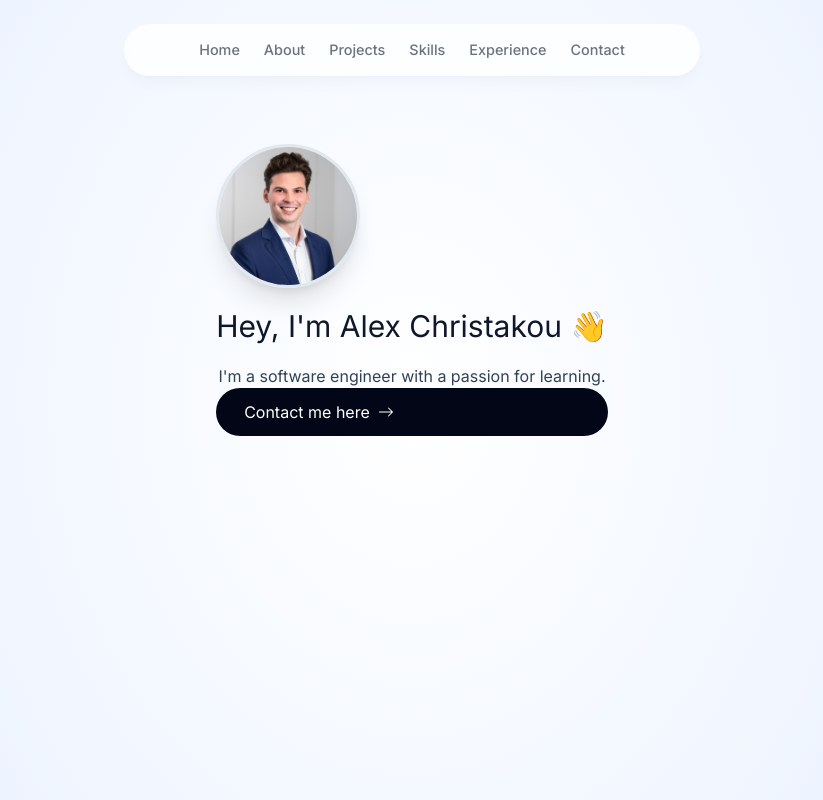
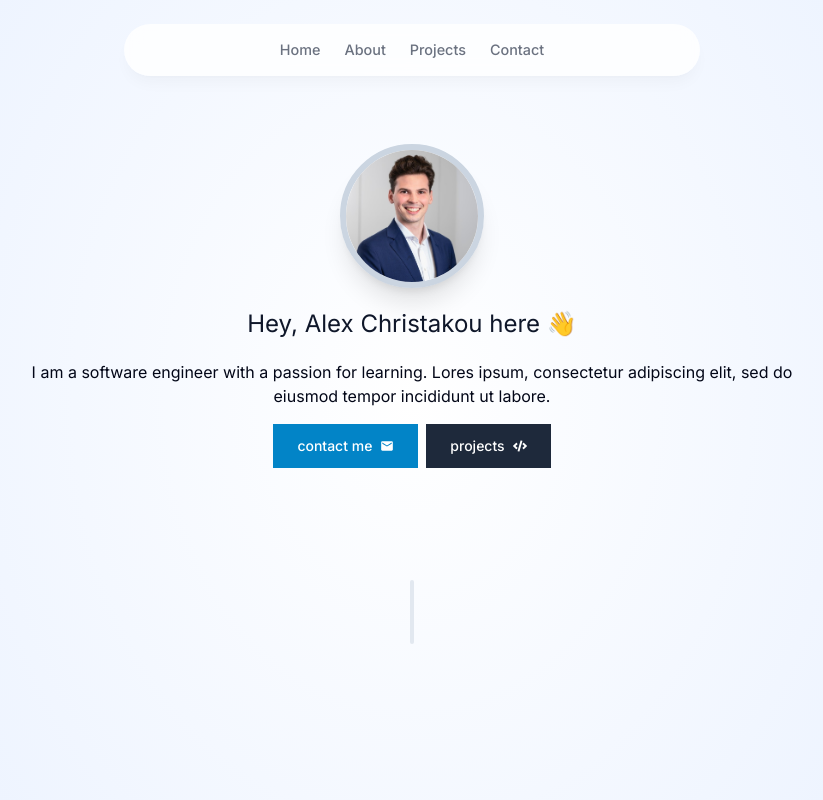
Before and after one commit to achris2/portfolio, a Next.js app: page / in a window 1280 px wide. Shown: the whole page, without its empty margins (228-1051 px from the left). Built offline with nearby package versions, Linux system fonts and the light colour scheme.

Commit message:
finished intro section, added about me section

```diff
--- a/app/layout.tsx
+++ b/app/layout.tsx
@@ -12,12 +12,14 @@ export const metadata = {
 export default function RootLayout({
   children,
 }: {
-  children: React.ReactNode
+  children: React.ReactNode;
 }) {
   return (
     <html lang="en">
-      <body className={`${inter.className} bg-white text-gray-950 relative pt-28 sm:pt-36`}>
-      <div className="absolute top-0 z-[-2] h-screen w-screen rotate-180 transform bg-white bg-[radial-gradient(60%_120%_at_50%_50%,hsla(180,65%,55%,0)_0,rgba(130,175,255,0.2)_100%)]">
+      <body className={`${inter.className} bg-white text-slate-950 relative pt-28 sm:pt-36`}>
+      <div className="absolute top-0 z-[-10] h-screen w-screen rotate-180 transform
+                       bg-white bg-[radial-gradient(60%_120%_at_50%_50%,hsla(180,65%,55%,0)_0,rgba(130,175,255,0.2)_100%)]
+                       ">
 
       </div>
 
--- a/app/page.tsx
+++ b/app/page.tsx
@@ -1,9 +1,11 @@
 import Intro from "@/components/intro";
+import { SectionDivider } from "@/components/sectiondivider";
 
 export default function Home() {
   return (
     <main className="flex flex-col items-center px-4">
       <Intro />
+      <SectionDivider/>
     </main>
   )
 }
--- /dev/null
+++ b/components/about.tsx
@@ -0,0 +1,9 @@
+import React from 'react'
+
+export default function About() {
+    return (
+        <section>
+            <h2 className="text-3xl font-medium">About Me</h2>
+      </section>
+  )
+}
--- a/components/intro.tsx
+++ b/components/intro.tsx
@@ -4,47 +4,110 @@ import React from 'react';
 import alexAvatar from "@/public/alex-avatar.jpeg";
 import { motion } from "framer-motion";
 import Link from 'next/link';
-import { BsArrowRight, BsLinkedin } from "react-icons/bs";
-import { HiDownload } from "react-icons/hi";
+import { BsArrowRight } from "react-icons/bs";
+import { MdEmail } from "react-icons/md";
+import { FaCode } from "react-icons/fa";
 
 
 export default function Intro() {
-  return (
-    <section className ="mb-28 max-w-[50rem] text-center sm:mb-0">
+
+    const textH1 = "Hey, Alex Christakou here 👋 ".split(" ");
+    return (
+        <section className="mb-28 max-w-[50rem] text-center sm:mb-0">
         <div className ="flex items-center justify-center">
-            <div className="flex relative px-10">
+            <div className="relative">
                 <motion.div
                   initial={{ opacity: 0, scale: 0}}
                   animate={{ opacity: 1, scale: 1}}
-                  transition={{ type: "tween", duration: 0.5}}
+                  transition={{
+                    type: "tween",
+                    duration: 0.2
+                    }}
                 >
                     <Image
                         src= {alexAvatar}
                         alt="Photo of Alex Christakou"
                         quality="100"
                         priority={true}
-                        className = "flex items-center justify-center h-36 w-36 object-cover rounded-full border-[0.2rem] border-slate-200 shadow-xl"
+                        className = "h-36 w-36 rounded-full object-cover border-[0.4rem] border-slate-300 shadow-xl"
                     />
-                    <span className="flex text-3xl text-slate-900 py-5">
-                        <h1> Hey, I'm Alex Christakou 👋 </h1>
-                    </span>
-                    <span className="text-slate-700">
-                        <p>
-                            I'm a software engineer with a passion for learning.
-                        </p>
-                    </span>
-
-                    <div>
-                        <Link
-                            href="#contact"
-                            className="bg-slate-950 text-white px-7 py-3 flex items-center gap-2 rounded-full"
-                            >
-                            Contact me here <BsArrowRight />
-                        </Link>
-                    </div>
                 </motion.div>
             </div>
         </div>
+            <div className="flex flex-col items-center justify-center">
+                {/* <motion.div className="relative"> */}
+                <motion.span className="text-2xl text-slate-900 py-5">
+                                {textH1.map((el, i) => (
+                        <motion.span
+                        initial={{ opacity: 0 }}
+                        animate={{ opacity: 1 }}
+                        transition={{
+                            duration: 0.25,
+                            delay: i / 4
+                        }}
+                        key={i}
+                        >
+                        {el}{" "}
+                        </motion.span>
+                    ))}
+                </motion.span>
+                <motion.span className="text-md"
+                                      initial={{ opacity: 0, scale: 0}}
+                                      animate={{ opacity: 1, scale: 1}}
+                                      transition={{
+                                        type: "tween",
+                                        duration: 2
+                                        }}
+
+                >
+                    <p>
+                        I am a software engineer with a passion for learning. Lores ipsum, consectetur adipiscing elit, sed do eiusmod tempor incididunt ut labore.
+                    </p>
+                </motion.span>
+                {/* </motion.div> */}
+        </div>
+            <motion.div
+                className="
+                flex flex-col
+                sm:flex-row gap-2
+                items-center justify-center py-4 px-4
+                text-lg font-medium"
+
+                initial={{ opacity: 0, scale: 0 }}
+                animate={{ opacity: 1, scale: 1}}
+                transition={{
+                  type: "tween",
+                  duration: 0.2
+                  }}
+
+
+            >
+
+                <Link
+                href="#contact"
+                className ="flex items-center gap-2 w-30
+                border-sky-500 bg-sky-600 px-6 py-3
+                text-sm font-medium text-white
+                hover:bg-sky-700 hover:border-sky-700 hover:text-white
+                focus:outline-none focus:ring-2 focus:ring-sky-500 focus:ring-offset-2
+                active:bg-slate-200 active:text-sky-500">
+                    contact me<MdEmail />
+                </Link>
+                <Link
+                href="#projects"
+                className ="flex items-center gap-2 w-30
+                border-slate-600 bg-slate-800 px-6 py-3
+                text-sm font-medium text-white
+                hover:bg-slate-700 hover:border-slate-500 hover:text-sky-400
+                focus:outline-none focus:ring-2 focus:ring-sky-500 focus:ring-offset-2
+                active:bg-slate-200 active:text-sky-500">
+                    projects<FaCode />
+
+                </Link>
+
+
+
+        </motion.div>
     </section>
   )
 }
--- /dev/null
+++ b/components/sectiondivider.tsx
@@ -0,0 +1,15 @@
+"use client";
+
+import React from 'react'
+import { motion } from "framer-motion";
+
+export const SectionDivider = () => {
+  return (
+      <motion.div className="bg-slate-200 my-24 h-16 w-1 rounded-full hidden sm:block"
+        initial={{y: 100, opacity: 0}}
+        animate={{ y: 0, opacity: 1 }}
+        transition={{ delay: 0.125 }}
+
+      ></motion.div>
+  )
+}
--- a/lib/data.ts
+++ b/lib/data.ts
@@ -18,14 +18,14 @@ export const links = [
     name: "Projects",
     hash: "#projects",
   },
-  {
-    name: "Skills",
-    hash: "#skills",
-  },
-    {
-      name: "Experience",
-      hash: "#experience",
-    },
+  // {
+  //   name: "Skills",
+  //   hash: "#skills",
+  // },
+    // {
+    //   name: "Experience",
+    //   hash: "#experience",
+    // },
   {
     name: "Contact",
     hash: "#contact",
```
